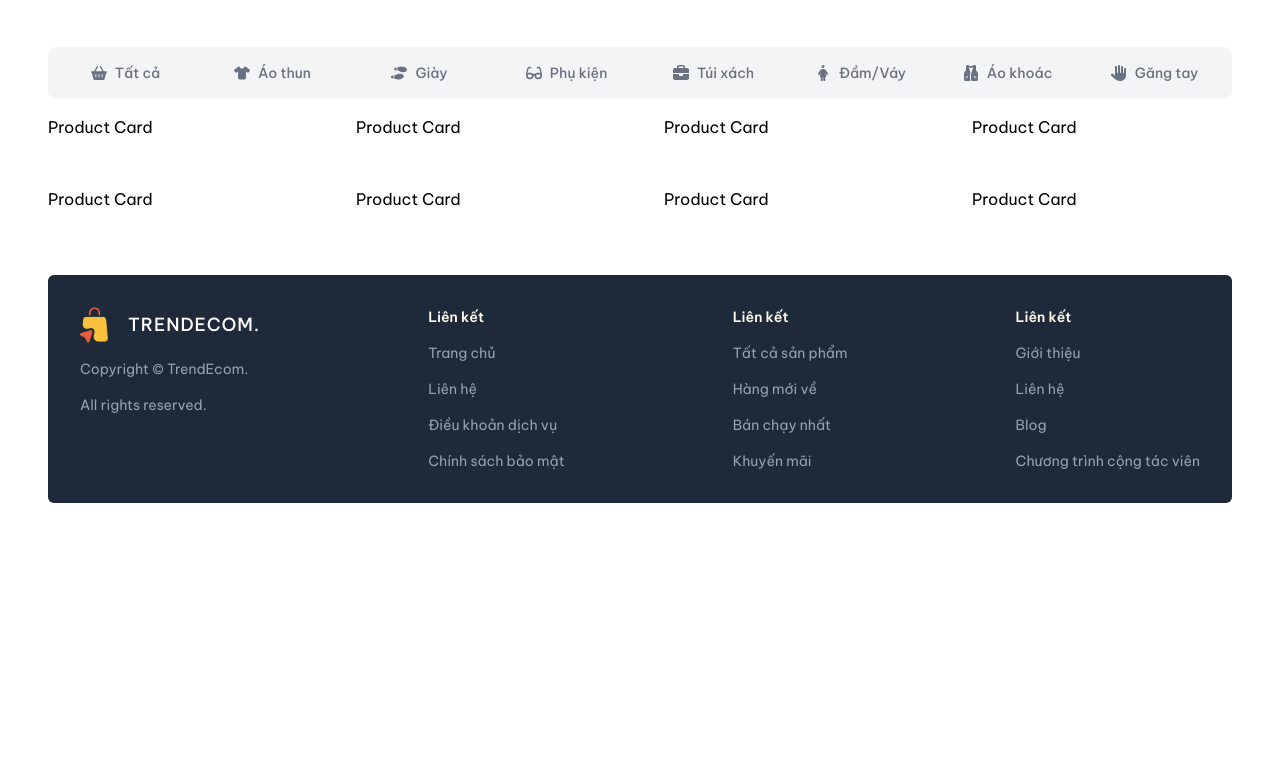
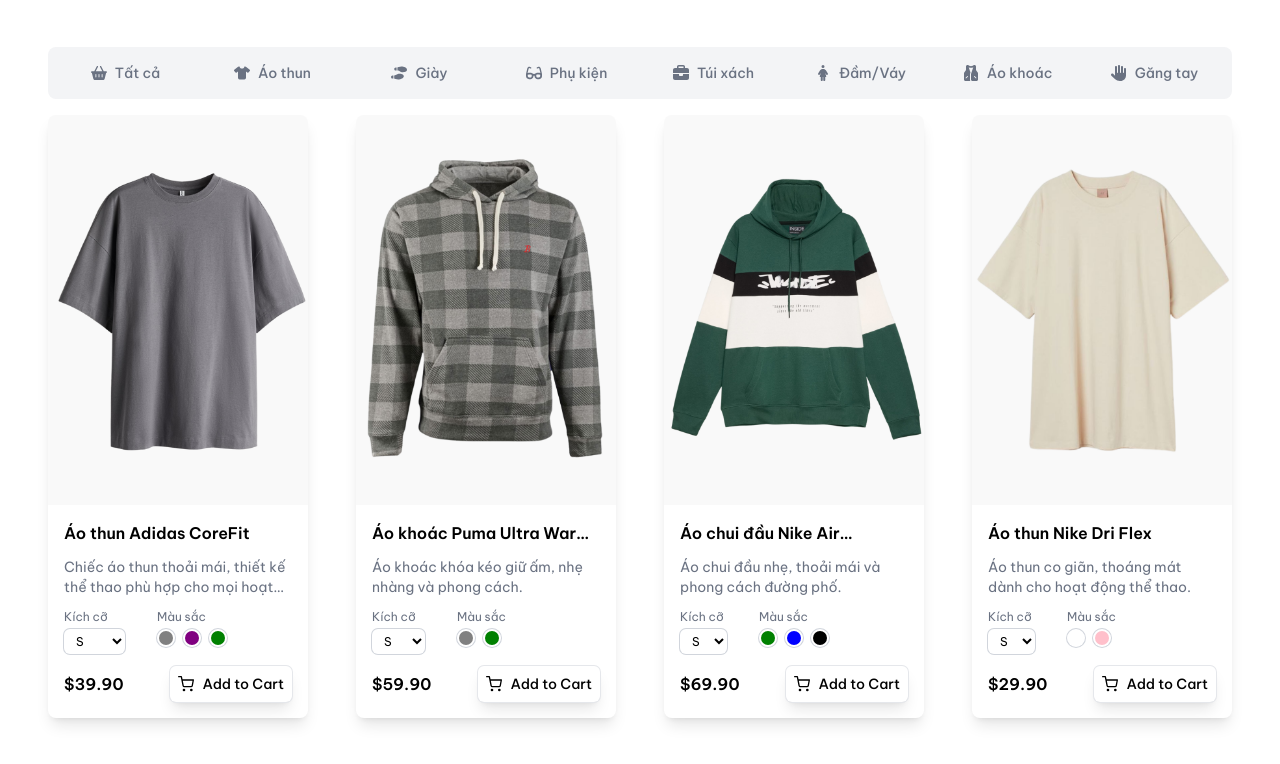
Before and after one commit to QuangHaDev2004/trend-ecom, a Next.js app: page / in a window 1280 px wide. Shown: the part 465-1229 px from the top of the page. Before the commit the page ends 968 px from the top, so only its background shows below. Built offline with nearby package versions, Linux system fonts and the light colour scheme.

Commit message:
product card design feature

```diff
--- a/src/app/globals.css
+++ b/src/app/globals.css
@@ -21,6 +21,6 @@
   padding-right: 16px;
 }
 
-input {
+input, select, button {
   outline: none;
 }
--- a/src/components/Product/ProductCard.tsx
+++ b/src/components/Product/ProductCard.tsx
@@ -1,9 +1,71 @@
 import { ProductType } from "@/types";
+import Image from "next/image";
+import Link from "next/link";
+import { FiShoppingCart } from "react-icons/fi";
 
 export const ProductCard = ({ product }: { product: ProductType }) => {
   return (
     <>
-      <div className="">Product Card</div>
+      <div className="overflow-hidden rounded-lg shadow-lg">
+        {/* IMAGES */}
+        <Link href={`/products/${product.id}`}>
+          <div className="relative aspect-[2/3] overflow-hidden">
+            <Image
+              src={product.images[product.colors[0]]}
+              alt={product.name}
+              fill
+              className="object-cover transition-all duration-300 hover:scale-105"
+            />
+          </div>
+        </Link>
+        {/* PRODUCT DETAIL */}
+        <div className="flex flex-col gap-3 p-4">
+          <h1 className="line-clamp-1 min-h-6 font-semibold">{product.name}</h1>
+          <p className="line-clamp-2 min-h-[30px] text-sm text-gray-500">
+            {product.shortDescription}
+          </p>
+          {/* PRODUCT TYPE */}
+          <div className="flex gap-8 text-xs">
+            {/* SIZE */}
+            <div className="flex flex-col gap-1">
+              <span className="text-gray-500">Kích cỡ</span>
+              <select
+                name="size"
+                id="size"
+                className="cursor-pointer rounded-md px-2 py-1 ring ring-gray-300"
+              >
+                {product.sizes.map((size) => (
+                  <option value={size} key={size}>
+                    {size.toUpperCase()}
+                  </option>
+                ))}
+              </select>
+            </div>
+            {/* COLOR */}
+            <div className="flex flex-col gap-1">
+              <span className="text-gray-500">Màu sắc</span>
+              <div className="flex items-center gap-2">
+                {product.colors.map((color) => (
+                  <div className="ring ring-gray-300 rounded-full p-0.5" key={color}>
+                    <div
+                      className="h-[14px] w-[14px] cursor-pointer rounded-full"
+                      style={{ backgroundColor: color }}
+                    />
+                  </div>
+                ))}
+              </div>
+            </div>
+          </div>
+          {/* PRICE AND ADD TO CART BUTTON */}
+          <div className="flex items-center justify-between">
+            <p className="font-semibold">${product.price.toFixed(2)}</p>
+            <button className="flex cursor-pointer items-center gap-2 rounded-md p-2 text-sm font-medium shadow-lg ring-1 ring-gray-200 transition-all duration-300 hover:bg-black hover:text-white">
+              <FiShoppingCart className="text-[16px]" />
+              Add to Cart
+            </button>
+          </div>
+        </div>
+      </div>
     </>
-  )
+  );
 };
```
